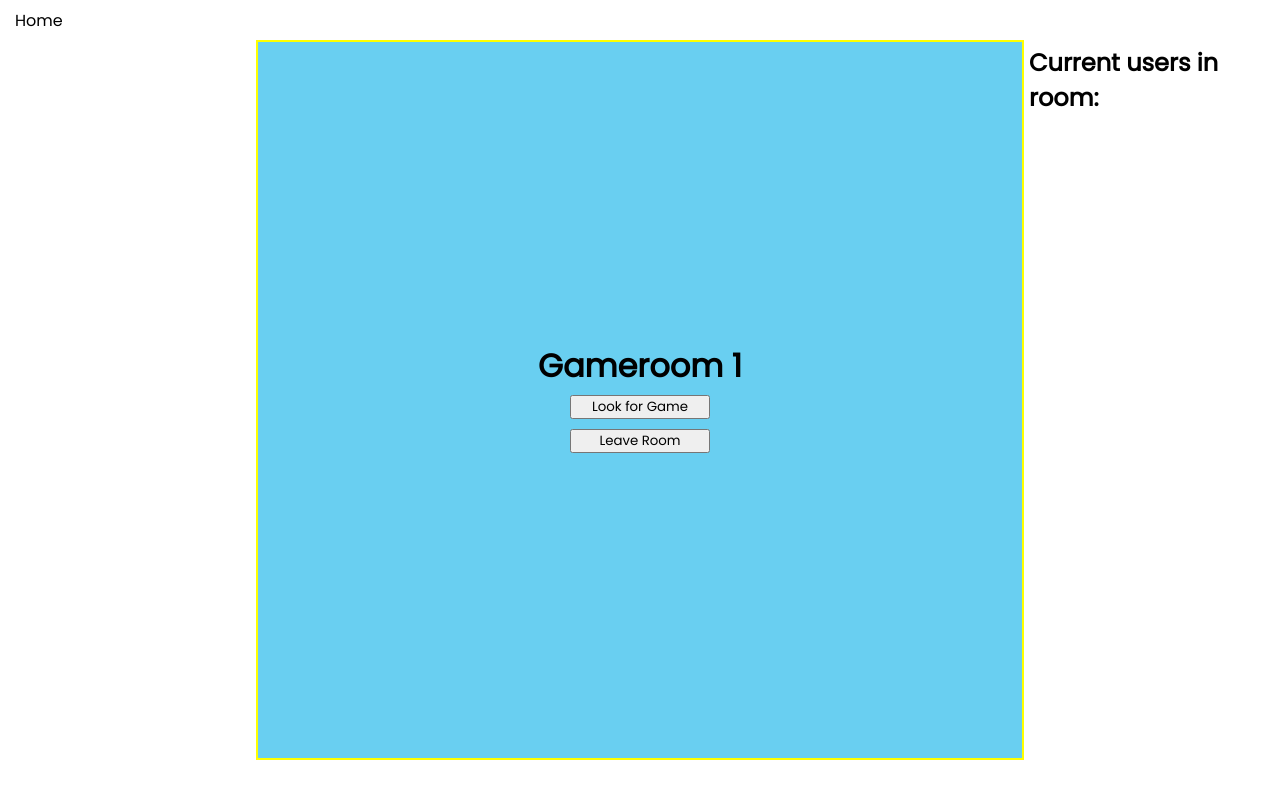
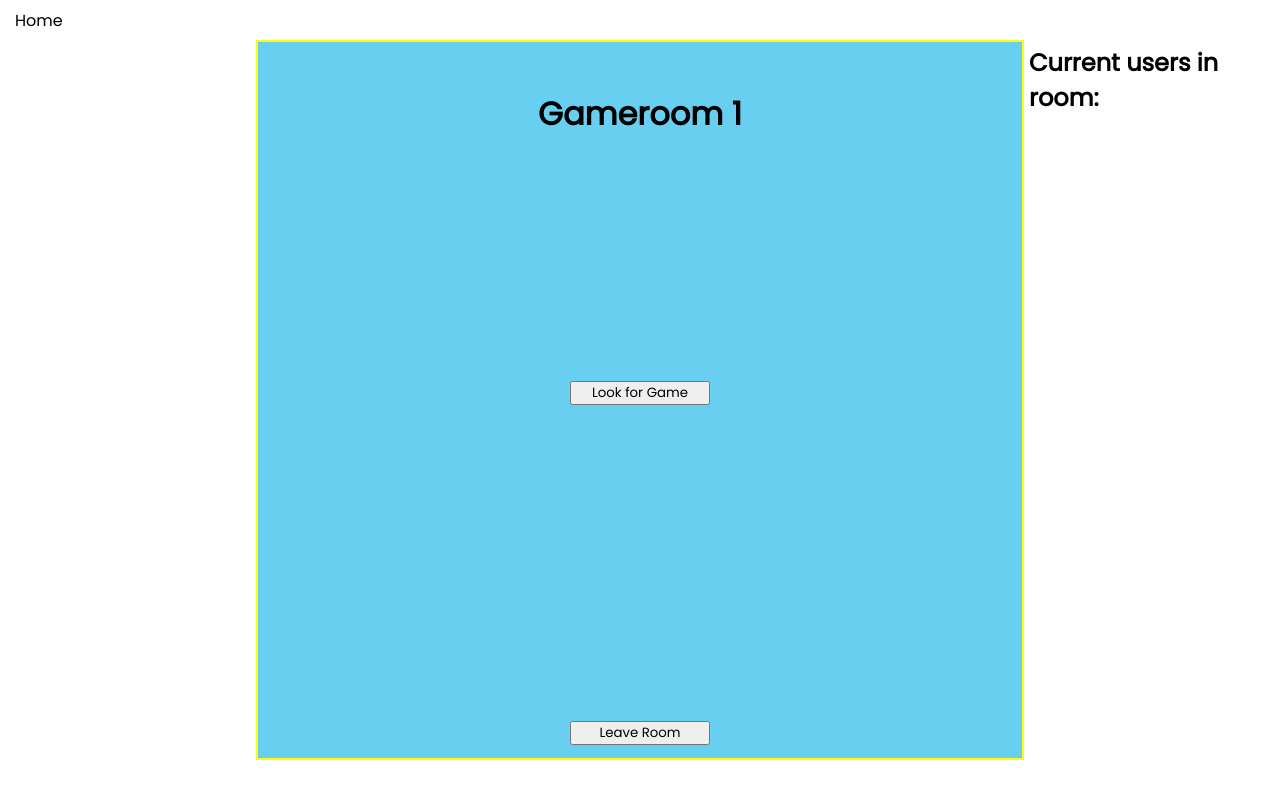
Before and after one commit to mjBerhe/2S, a Next.js app: page /gamelobby in a window 1280 px wide. Both pictures are taken after a click on the button "Gameroom 1". Built offline with nearby package versions, Linux system fonts and the light colour scheme.

Commit message:
style changes

```diff
--- a/components/Gameroom/_gameroom.scss
+++ b/components/Gameroom/_gameroom.scss
@@ -5,9 +5,10 @@
 	justify-content: center;
 }
 
-
 .center-container {
 	grid-column: 2/3;
+	height: 100%;
+	width: 100%;
 	// display: flex;
 	// justify-content: center;
 	background: rgba(63, 194, 238, 0.781);
@@ -66,11 +67,36 @@
    }
 }
 
+.inroom-container {
+	// border: 1px solid red;
+	height: 100%;
+	width: 100%;
+	display: grid;
+	grid-template-rows: 20% 74% 5%;
+	align-items: center;
+}
+
 .search-game-button {
 	grid-row: 2/3;
 	display: flex;
+	align-items: center;
 	justify-content: center;
+	margin: 0 0 15% 0;
+}
 
+.inqueue-container {
+	height: 100%;
+	width: 100%;
+	display: grid;
+	grid-template-rows: 20% 80%;
+	align-items: center;
+}
+
+.searching-block {
+	display: flex;
+	flex-direction: column;
+	align-items: center;
+	margin: 0 0 15% 0;
 }
 
 .leave-room-button {
--- a/components/Gameroom/gameroom.js
+++ b/components/Gameroom/gameroom.js
@@ -1,8 +1,10 @@
 import { useEffect } from 'react';
+import shallow from 'zustand/shallow';
+import InRoom from './inRoom';
+import InQueue from './inQueue';
 import Match from '../Match/match.js';
 import { useMatch } from '../../state/match.js';
 import { roundNumber } from '../../formulas/roundNumber.js';
-import shallow from 'zustand/shallow';
 
 export default function GameRoom({ socket, room, username, leaveRoom }) {
 
@@ -74,23 +76,14 @@ export default function GameRoom({ socket, room, username, leaveRoom }) {
 
 	return (
 		<div className='gameroom-container'>
-			{!startStatus && !complete.status &&
+			{/* {!startStatus && !complete.status &&
 				<h1>{room}</h1>
-			}
+			} */}
 			{!queueStatus && !startStatus && !complete.status &&
-				<div className='search-game-button'>
-					<button className="button-1" onClick={handleFindGame}>
-						Look for Game
-					</button>
-				</div>
+				<InRoom room={room} findGame={handleFindGame} leaveRoom={leaveRoom}/>
 			}
 			{queueStatus && !startStatus &&
-				<div className='centered-of-parent'>
-					<h1>SEARCHING FOR GAME...</h1>
-					<button className='button-1' onClick={handleLeaveQueue}>
-						Leave Queue
-					</button>
-				</div>
+				<InQueue room={room} leaveQueue={handleLeaveQueue}/>
 			}
 			{!queueStatus && !complete.status && currentRound > 0 &&
 				<Match socket={socket} room={room} username={username}/>
@@ -116,11 +109,6 @@ export default function GameRoom({ socket, room, username, leaveRoom }) {
 					)}
 				</div>
 			}
-			<div className='leave-room-button'>
-				<button className='button-1' onClick={leaveRoom}>
-					Leave Room
-				</button>
-			</div>
 		</div>
 	)
 }
--- /dev/null
+++ b/components/Gameroom/inQueue.js
@@ -0,0 +1,14 @@
+export default function InQueue({ room, leaveQueue }) {
+
+   return (
+      <div className='inqueue-container'>
+         <h1>{room}</h1>
+         <div className='searching-block'>
+            <h1>SEARCHING FOR GAME...</h1>
+            <button className='button-1' onClick={leaveQueue}>
+               Leave Queue
+            </button>
+         </div>
+      </div>
+   )
+}
--- /dev/null
+++ b/components/Gameroom/inRoom.js
@@ -0,0 +1,18 @@
+export default function InRoom({ room, findGame, leaveRoom }) {
+
+   return (
+      <div className='inroom-container'>
+         <h1>{room}</h1>
+         <div className='search-game-button'>
+            <button className="button-1" onClick={findGame}>
+               Look for Game
+            </button>
+         </div>
+         <div className='leave-room-button'>
+				<button className='button-1' onClick={leaveRoom}>
+					Leave Room
+				</button>
+			</div>
+      </div>
+   );
+}
--- a/styles/styles.css
+++ b/styles/styles.css
@@ -88,6 +88,8 @@
   -ms-grid-column: 2;
   -ms-grid-column-span: 1;
   grid-column: 2/3;
+  height: 100%;
+  width: 100%;
   background: rgba(63, 194, 238, 0.781);
 }
 
@@ -172,6 +174,18 @@
   text-align: center;
 }
 
+.inroom-container {
+  height: 100%;
+  width: 100%;
+  display: -ms-grid;
+  display: grid;
+  -ms-grid-rows: 20% 74% 5%;
+      grid-template-rows: 20% 74% 5%;
+  -webkit-box-align: center;
+      -ms-flex-align: center;
+          align-items: center;
+}
+
 .search-game-button {
   -ms-grid-row: 2;
   -ms-grid-row-span: 1;
@@ -179,9 +193,39 @@
   display: -webkit-box;
   display: -ms-flexbox;
   display: flex;
+  -webkit-box-align: center;
+      -ms-flex-align: center;
+          align-items: center;
   -webkit-box-pack: center;
       -ms-flex-pack: center;
           justify-content: center;
+  margin: 0 0 15% 0;
+}
+
+.inqueue-container {
+  height: 100%;
+  width: 100%;
+  display: -ms-grid;
+  display: grid;
+  -ms-grid-rows: 20% 80%;
+      grid-template-rows: 20% 80%;
+  -webkit-box-align: center;
+      -ms-flex-align: center;
+          align-items: center;
+}
+
+.searching-block {
+  display: -webkit-box;
+  display: -ms-flexbox;
+  display: flex;
+  -webkit-box-orient: vertical;
+  -webkit-box-direction: normal;
+      -ms-flex-direction: column;
+          flex-direction: column;
+  -webkit-box-align: center;
+      -ms-flex-align: center;
+          align-items: center;
+  margin: 0 0 15% 0;
 }
 
 .leave-room-button {
```
Also changed, not shown: 1 other file (tests, documents, lock files or other folders).
